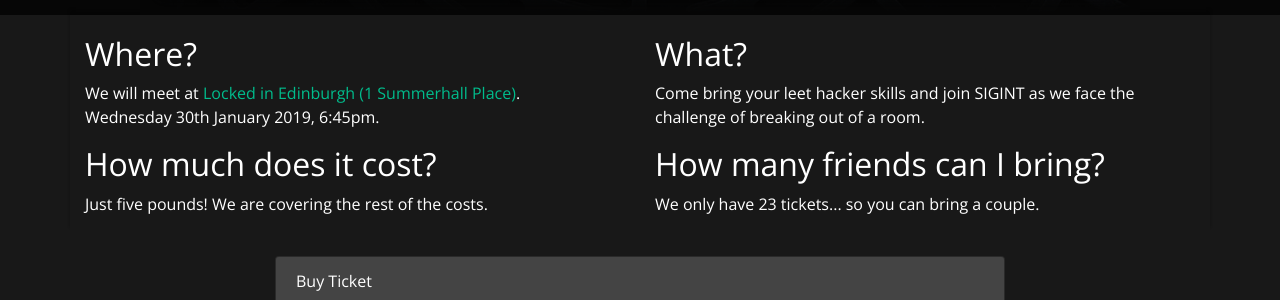
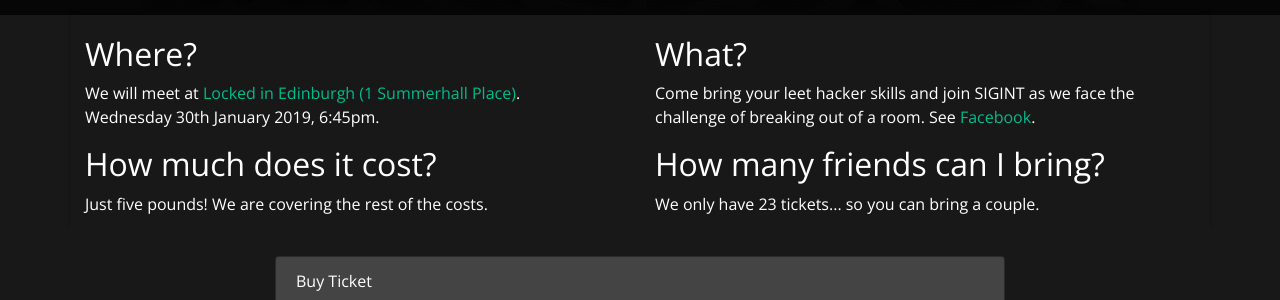
Before and after one commit to compsoc-edinburgh/escape19-site, a Jekyll site: the page built from index.html, in a window 1280 px wide. Shown: the part 537-837 px from the top of the page. Built offline with Jekyll 4.4.1, drawn with Linux system fonts in a browser that asks for light colours; nearby versions of some CDN libraries.

Commit message:
Add Facebook link

```diff
--- a/_data/settings.yml
+++ b/_data/settings.yml
@@ -1,2 +1,3 @@
 api_endpoint: https://api.escape.sigint.mx
 api_stripe_pk: pk_test_WLvFPL1mC9cr94Sjj6wxvBPN
+facebook: https://www.facebook.com/events/295202284513630/
--- a/_includes/modal.html
+++ b/_includes/modal.html
@@ -18,7 +18,7 @@
                 </div>
 
                 <p>
-                    Don't forget to mark yourself as going on <a href="https://www.facebook.com/events/295202284513630/">the
+                    Don't forget to mark yourself as going on <a href="{{ site.data.settings.facebook }}">the
                         Facebook event</a>.
                 </p>
                 <p>
--- a/index.html
+++ b/index.html
@@ -24,7 +24,10 @@ layout: base
 
 		<div class="col-12 col-md-6">
 			<h3>What?</h3>
-			<p>Come bring your leet hacker skills and join SIGINT as we face the challenge of breaking out of a room.</p>
+			<p>
+				Come bring your leet hacker skills and join SIGINT as we face the challenge of breaking out of a room.
+				See <a href="{{ site.data.settings.facebook }}">Facebook</a>.
+			</p>
 		</div>
 	</div>
 	<div class="row">
```
